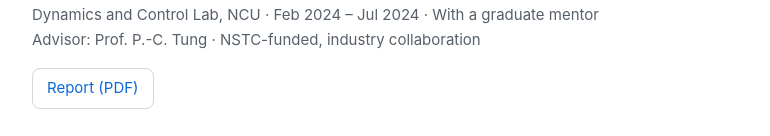
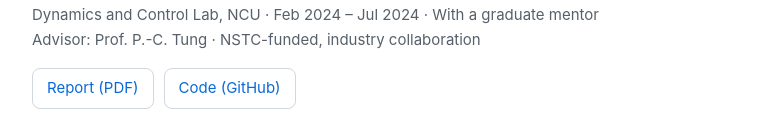
Before and after one commit to shiuanchi-ding/shiuanchi-ding.github.io, a plain HTML site: page projects/vision-arm.html in a window 1280 px wide. Shown: the part 155-291 px from the top of the page, without its empty margins (222-992 px from the left). Drawn offline with Linux system fonts and the light colour scheme.

Commit message:
Add files via upload

```diff
--- a/projects/vision-arm.html
+++ b/projects/vision-arm.html
@@ -45,6 +45,7 @@
 
   <div class="btns">
     <a class="btn" href="../files/arm-report.pdf">Report (PDF)</a>
+    <a class="btn" href="https://github.com/shiuanchi-ding/vision-arm-positioning">Code (GitHub)</a>
   </div>
 
   <div class="row">
```
